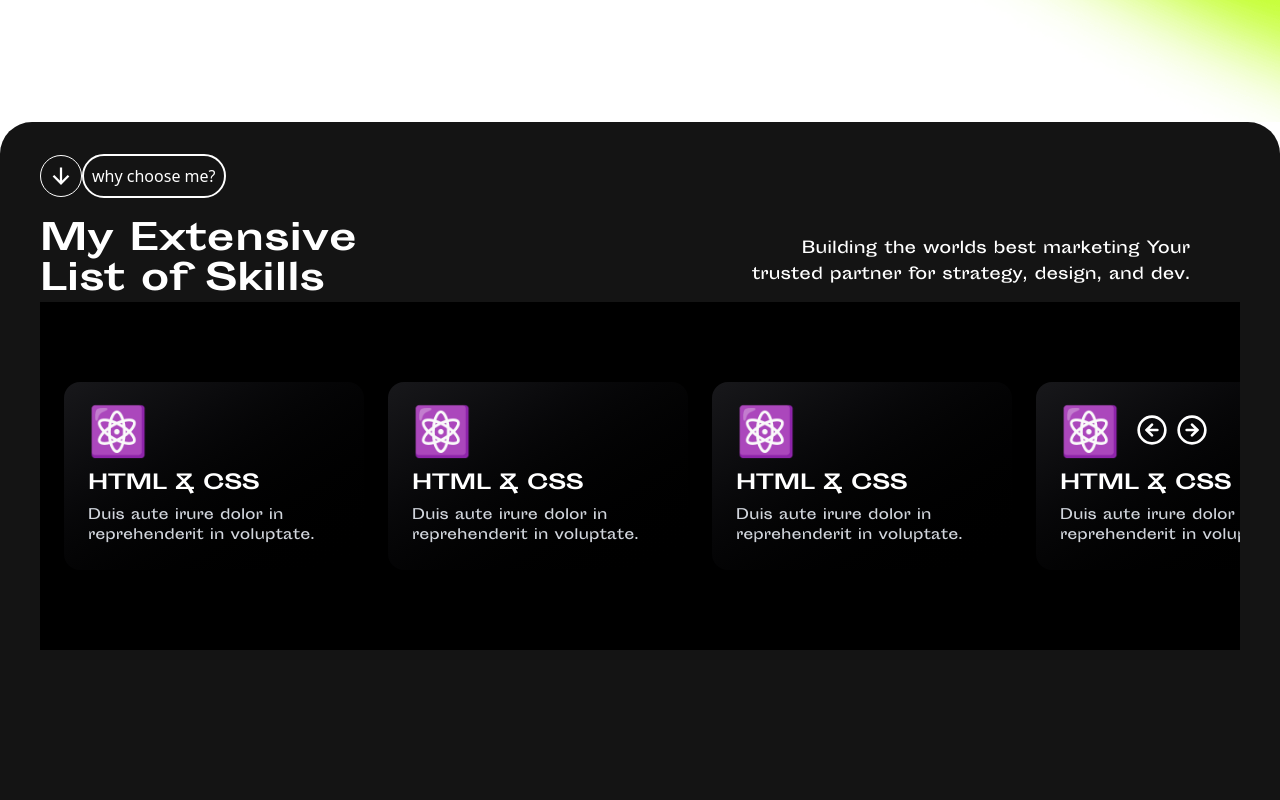
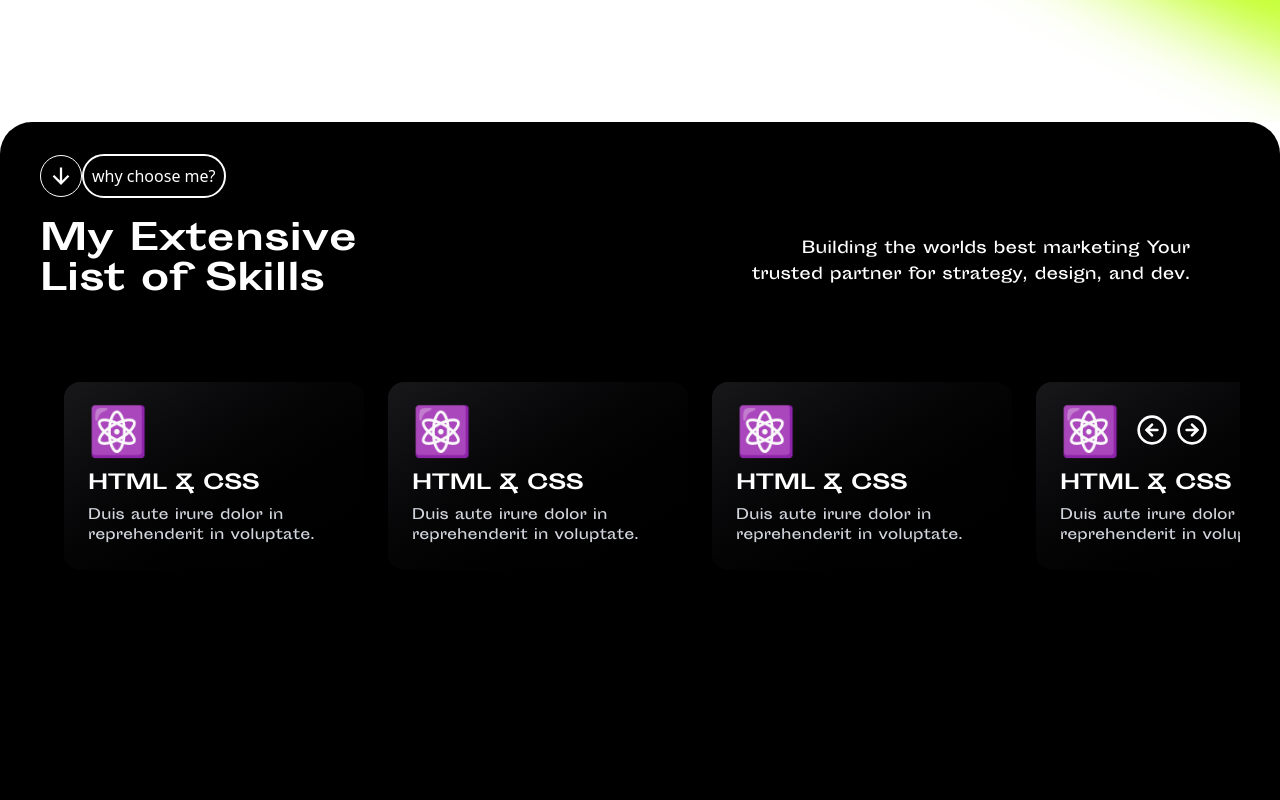
Before and after one commit to jubayer718/Devlop-me, a Next.js app: page / in a window 1280 px wide. Shown: the part 780-1580 px from the top of the page. Built offline with nearby package versions, Linux system fonts and the light colour scheme.

Commit message:
deployment

```diff
--- a/src/components/layout/Extensive.tsx
+++ b/src/components/layout/Extensive.tsx
@@ -5,7 +5,7 @@ import Container from "./Container";
 import {IoArrowDownSharp } from "react-icons/io5";
 const Extensive = () => {
   return (
-    <div className="bg-[#141414] h-screen rounded-4xl p-6 ">
+    <div className="bg-[#000000] h-screen rounded-4xl p-6 ">
       <Container>
         <div className="flex items-center ">
           <span className="p-2 border rounded-full text-white"><IoArrowDownSharp size={24}/></span>
```
